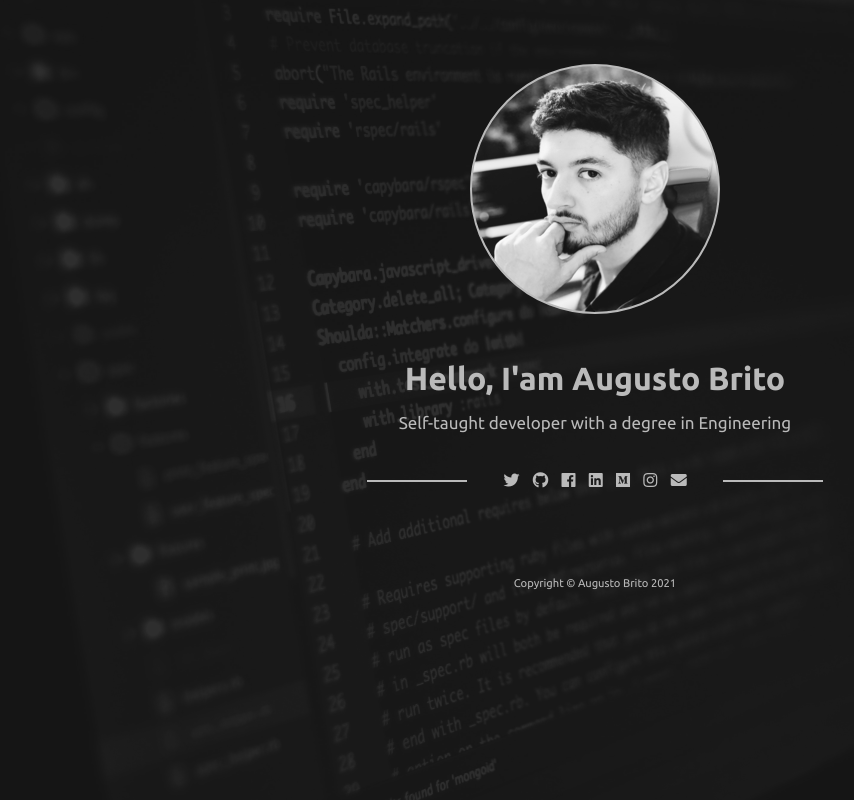
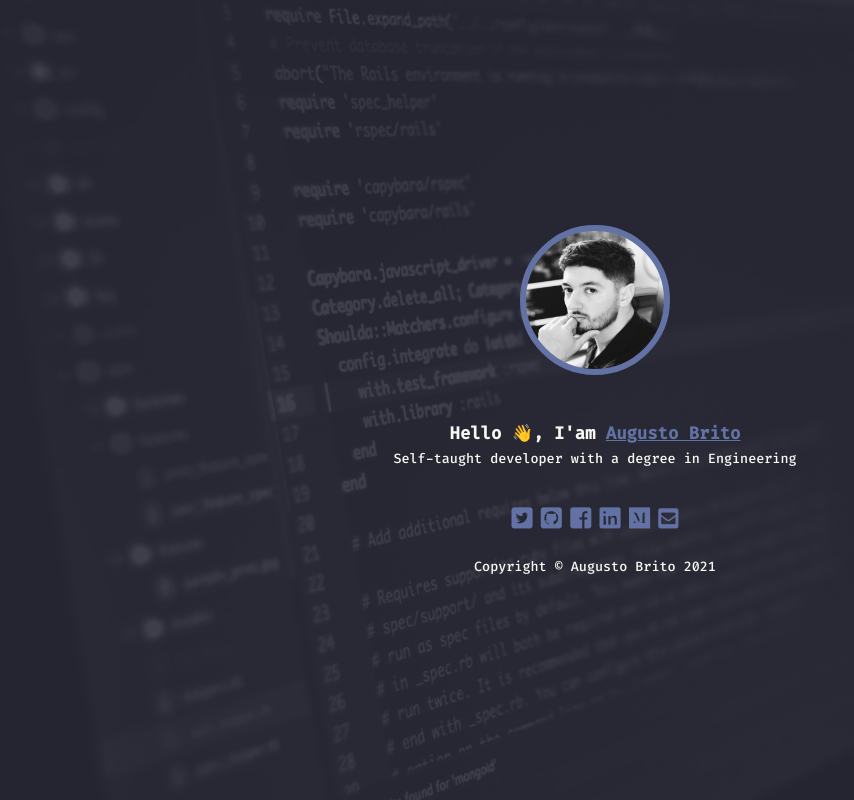
Before and after one commit to augustobrit/augusto-brito-web, a website: page index.html in a window 1280 px wide. Shown: the whole page, without its empty margins (45-899 px from the left). Drawn offline with Linux system fonts and the light colour scheme.

Commit message:
chore: change colors and style

```diff
--- a/css/main.css
+++ b/css/main.css
@@ -1,20 +1,36 @@
 @import url("https://fonts.googleapis.com/css?family=Ubuntu:400,500,700");
+
+:root {
+  font-size: 60%;
+}
+
 * {
-  box-sizing: border-box; }
+  margin: 0;
+  padding: 0;
+  box-sizing: border-box;
+}
+
+html,
+body {
+  height: 100vh;
+}
 
 body {
-  height: 100%;
-  width: 100%;
-  margin: 0;
-  background: #181818;
-  color: #bababa;
-  font-family: "Ubuntu", sans-serif;
-  line-height: 1.5; }
-  body#bg-img {
+  background: #282a36;
+  color: #f8f8f2;
+  font: 500 1.6rem Fira Code, monospace;
+  display: flex;
+  justify-content: center;
+  align-items: center;
+}
+
+body#container-image {
   background: url(../img/background.jpg);
   background-attachment: fixed;
-    background-size: cover; }
-    body#bg-img:after {
+  background-size: cover;
+}
+
+body#container-image:after {
   content: "";
   position: fixed;
   top: 0;
@@ -22,70 +38,82 @@ body {
   width: 100%;
   height: 100%;
   z-index: -1;
-      background: rgba(24, 24, 24, 0.9); }
-
-h1 {
-  margin: 0;
-  margin-bottom: 0.5rem;
-  font-weight: 700;
-  font-size: 2rem; }
+  background: rgba(40, 42, 54, 0.9);
+}
 
 a {
-  color: #bababa;
-  text-decoration: none; }
+  color: #6272a4;
+}
 
-section {
-  padding: 4rem;
-  align-items: center;
-  text-align: center; }
-  section span {
-    font-size: 17px;
-    display: block; }
-  section .profile-img {
-    width: 250px;
-    height: 250px;
+a:hover {
+  color: #ff79c6;
+  transition: all 0.5s ease-out;
+}
+
+.container {
+  text-align: center;
+}
+
+.container .profile-image {
+  width: 150px;
+  height: 150px;
   border-radius: 50%;
   overflow: hidden;
   margin: auto;
-    margin-bottom: 40px;
-    position: relative;
-    border: 2px solid;
-    background: url(../img/portrait.jpg); }
-  section .icons {
-    margin-top: 2rem;
-    padding: 0 2rem;
+  margin-bottom: 4.8rem;
+  border: .7rem #6272a4 solid;
+  background: url(../img/portrait.jpg);
+  background-size: 100%;
+}
+
+.container .profile-title,
+a {
+  font-size: 1.8rem;
+  font-weight: bolder;
+  margin-bottom: .4rem;
+}
+
+.container span {
+  font-size: 1.4rem;
+  text-align: center;
+}
+
+.container .menu {
+  margin: 2.8rem 0 1.4rem 0;
+}
+
+ul {
+  list-style: none;
+}
+
+.container .menu li a {
+  color: #f8f8f2;
+  font-size: 1.4rem;
+  text-decoration: none;
+}
+
+.container .menu li+li {
+  margin-top: 1.2rem;
+}
+
+
+.container .icons {
+  margin-top: 1.2rem;
   display: inline-block;
-    position: relative; }
-    section .icons:after {
-      position: absolute;
-      top: 0;
-      bottom: 0;
-      left: 100%;
-      width: 100px;
-      height: 2px;
-      background: #bababa;
-      content: "";
-      margin: auto; }
-    section .icons:before {
-      position: absolute;
-      top: 0;
-      bottom: 0;
-      right: 100%;
-      width: 100px;
-      height: 2px;
-      background: #bababa;
-      content: "";
-      margin: auto; }
-    section .icons li {
-      display: inline-block; }
-    section .icons a {
+}
+
+.container .icons li {
+  display: inline-block;
+}
+
+.container .icons a {
   display: block;
-      padding: 0.3rem;
-      font-size: 0.5rem; }
-      section .icons a:hover {
-        color: #8fb339;
-        transition: all 0.5s ease-out; }
+  font-size: 1.2rem;
+}
 
-footer {
+
+.container .footer {
   text-align: center;
-  font-size: 0.7rem; }
+  font-size: 1.4rem;
+  margin-top: 2.4rem;
+}
--- a/index.html
+++ b/index.html
@@ -30,38 +30,55 @@
     <meta charset="UTF-8" />
     <meta name="viewport" content="width=device-width, initial-scale=1.0" />
     <meta http-equiv="X-UA-Compatible" content="ie=edge" />
-    <meta name="Full Stack Developer & Civil Engineer" />
+    <meta name="August Brito" />
     <link
       rel="stylesheet"
       href="https://use.fontawesome.com/releases/v5.2.0/css/all.css"
       integrity="sha384-hWVjflwFxL6sNzntih27bfxkr27PmbbK/iSvJ+a4+0owXq79v+lsFkW54bOGbiDQ"
       crossorigin="anonymous"
     />
+    <style>
+      @import url('https://fonts.googleapis.com/css2?family=Fira+Code:wght@500&display=swap');
+    </style>
     <link rel="stylesheet" href="css/main.css" />
     <title>Augusto Brito | Developer</title>
   </head>
 
-  <body id="bg-img">
-    <section id="home" class="profile-area">
-      <div class="container">
-        <div class="profile-content">
-          <div class="profile-img"></div>
-          <h1>Hello, I'am Augusto Brito</h1>
+  <body id="container-image">
+    <div class="container">
+          <div class="profile-image"></div>
+          <div class="profile-title">
+            Hello 👋, I'am
+            <a href="https://instagram.com/augustobritome">Augusto Brito</a>
+          </div>
           <span>Self-taught developer with a degree in Engineering</span>
+          <div class="menu">
+            <!--<ul>
+              <li>
+                <a href="/" >about -></a>
+              </li>
+              <li>
+                <a href="/" >projects -></a>
+              </li>
+              <li>
+                <a href="/" >notes -></a>
+              </li>
+            </ul>-->
+          </div>
           <ul class="icons">
             <li>
               <a href="https://twitter.com/augustobritome" target="_blank"
-                ><i class="fab fa-twitter fa-2x"></i
-              ></a>
+                ><i class="fab fa-twitter-square fa-2x"></i>
+              </a>
             </li>
             <li>
               <a href="https://github.com/augustobritome" target="_blank"
-                ><i class="fab fa-github fa-2x"></i
+                ><i class="fab fa-github-square fa-2x"></i
               ></a>
             </li>
             <li>
               <a href="https://facebook.com/augustobritome" target="_blank"
-                ><i class="fab fa-facebook fa-2x"></i
+                ><i class="fab fa-facebook-square fa-2x"></i
               ></a>
             </li>
             <li>
@@ -76,27 +93,16 @@
                 ><i class="fab fa-medium fa-2x"></i
               ></a>
             </li>
-            <li>
-              <a href="https://instagram.com/augustobritome" target="_blank"
-                ><i class="fab fa-instagram fa-2x"></i
-              ></a>
-            </li>
+
             <li>
               <a href="mailto:contato@augustobrito.me" target="_blank"
-                ><i class="fas fa-envelope fa-2x"></i
+                ><i class="fas fa-envelope-square fa-2x"></i
               ></a>
             </li>
           </ul>
-          <div class="menu-btn">
-            <div class="btn-line"></div>
-            <div class="btn-line"></div>
-            <div class="btn-line"></div>
-          </div>
-        </div>
-      </div>
-    </section>
 
-    <footer id="footer"></footer>
+          <div class="footer"></div>
+    </div>
 
     <script src="index.js"></script>
   </body>
--- a/index.js
+++ b/index.js
@@ -1,4 +1,4 @@
-const footer = document.querySelector('footer');
+const footer = document.querySelector('.footer');
 
 const currentYear = new Date().getFullYear();
 
```
Lines whose indentation alone changed are shown as unchanged.
